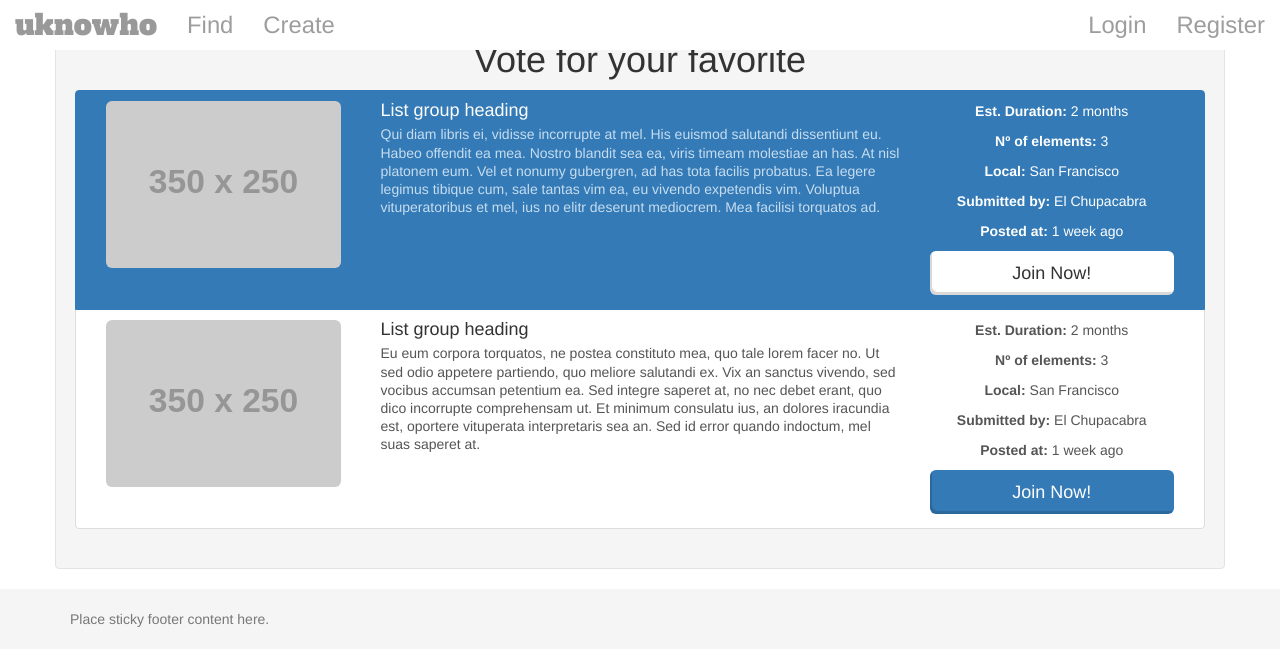
After one commit to Mrrvm/uknowho, a Django app: page /find/ in a window 1280 px wide. The commit adds this page. Shown: the top 666 px of the page. Run offline with Django 3.2, Linux system fonts and the light colour scheme; grey boxes labelled with a size stand in for pictures from a placeholder-image service; some libraries are stand-ins or nearby versions.

Commit message:
added dashboard to views just for experimenting

```diff
--- a/uknowho/projects/static/projects/style.css
+++ b/uknowho/projects/static/projects/style.css
@@ -165,3 +165,14 @@
     text-align: center;
     text-shadow: 0 2px 2px rgba(0,0,0,0.5);
   }
+
+  a.list-group-item {
+    height:auto;
+    min-height:220px;
+}
+a.list-group-item.active small {
+    color:#fff;
+}
+.stars {
+    margin:20px auto 1px;
+}
--- a/uknowho/projects/templates/projects/base.html
+++ b/uknowho/projects/templates/projects/base.html
@@ -24,7 +24,7 @@
         </div>
         <div class="collapse navbar-collapse" id="myNavbar">
           <ul class="nav navbar-nav">
-              <li><a href="#">Find</a></li>
+              <li><a href="{% url 'projects:find' %}">Find</a></li>
               <li><a href="#">Create</a></li>
           </ul>
           <ul class="nav navbar-nav navbar-right">
--- /dev/null
+++ b/uknowho/projects/templates/projects/dashboard.html
@@ -0,0 +1,59 @@
+{% extends 'projects/base.html' %}
+
+{% block body %}
+
+<div class="container">
+    <div class="row">
+		<div class="well">
+        <h1 class="text-center">Vote for your favorite</h1>
+        <div class="list-group">
+          <a href="#" class="list-group-item active">
+                <div class="media col-md-3">
+                    <figure class="pull-left">
+                        <img class="media-object img-rounded img-responsive"  src="http://placehold.it/350x250" alt="placehold.it/350x250" >
+                    </figure>
+                </div>
+                <div class="col-md-6">
+                    <h4 class="list-group-item-heading"> List group heading </h4>
+                    <p class="list-group-item-text"> Qui diam libris ei, vidisse incorrupte at mel. His euismod salutandi dissentiunt eu. Habeo offendit ea mea. Nostro blandit sea ea, viris timeam molestiae an has. At nisl platonem eum.
+                        Vel et nonumy gubergren, ad has tota facilis probatus. Ea legere legimus tibique cum, sale tantas vim ea, eu vivendo expetendis vim. Voluptua vituperatoribus et mel, ius no elitr deserunt mediocrem. Mea facilisi torquatos ad.
+                    </p>
+                </div>
+                <div class="col-md-3 text-center">
+                    <p> <strong>Est. Duration:</strong> 2 months</p>
+                    <p> <strong>Nº of elements:</strong> 3 </p>
+                    <p> <strong>Local:</strong> San Francisco </p>
+                    <p> <strong>Submitted by:</strong> El Chupacabra </p>
+                    <p> <strong>Posted at:</strong> 1 week ago </p>
+                    <button type="button" class="btn btn-default btn-lg btn-block"> Join Now! </button>
+                </div>
+          </a>
+          <a href="#" class="list-group-item">
+                <div class="media col-md-3">
+                    <figure class="pull-left">
+                        <img class="media-object img-rounded img-responsive" src="http://placehold.it/350x250" alt="placehold.it/350x250" >
+                    </figure>
+                </div>
+                <div class="col-md-6">
+                    <h4 class="list-group-item-heading"> List group heading </h4>
+                    <p class="list-group-item-text"> Eu eum corpora torquatos, ne postea constituto mea, quo tale lorem facer no. Ut sed odio appetere partiendo, quo meliore salutandi ex. Vix an sanctus vivendo, sed vocibus accumsan petentium ea.
+                        Sed integre saperet at, no nec debet erant, quo dico incorrupte comprehensam ut. Et minimum consulatu ius, an dolores iracundia est, oportere vituperata interpretaris sea an. Sed id error quando indoctum, mel suas saperet at.
+                    </p>
+                </div>
+                <div class="col-md-3 text-center">
+                    <p> <strong>Est. Duration:</strong> 2 months</p>
+                    <p> <strong>Nº of elements:</strong> 3 </p>
+                    <p> <strong>Local:</strong> San Francisco </p>
+                    <p> <strong>Submitted by:</strong> El Chupacabra </p>
+                    <p> <strong>Posted at:</strong> 1 week ago </p>
+                    <button type="button" class="btn btn-primary btn-lg btn-block">Join Now!</button>
+
+                </div>
+          </a>
+
+        </div>
+        </div>
+	</div>
+</div>
+
+{% endblock body %}
--- a/uknowho/projects/templates/projects/login.html
+++ b/uknowho/projects/templates/projects/login.html
@@ -17,6 +17,3 @@
 	</div>
 
 {% endblock body %}
-
- </body>
- </html>
--- a/uknowho/projects/templates/projects/register.html
+++ b/uknowho/projects/templates/projects/register.html
@@ -11,7 +11,7 @@
 			<input type="email" class="form-control" placeholder="Email address" required="" >
 			<input type="password" class="form-control" placeholder="Password" required="">
 			<button class="btn btn-lg btn-primary btn-block" type="submit">
-				Sign In
+				Sign Up
 			</button>
 		</form>
 
--- a/uknowho/projects/urls.py
+++ b/uknowho/projects/urls.py
@@ -13,4 +13,6 @@ urlpatterns = [
     # /register/
     url(r'^register/$', views.RegisterView.as_view(), name='register'),
 
+    # /find/
+    url(r'^find/$', views.DashboardView.as_view(), name='find'),
 ]
--- a/uknowho/projects/views.py
+++ b/uknowho/projects/views.py
@@ -11,3 +11,6 @@ class LoginView(generic.TemplateView):
 
 class RegisterView(generic.TemplateView):
 	template_name = 'projects/register.html'
+
+class DashboardView(generic.TemplateView):
+	template_name = 'projects/dashboard.html'
```
